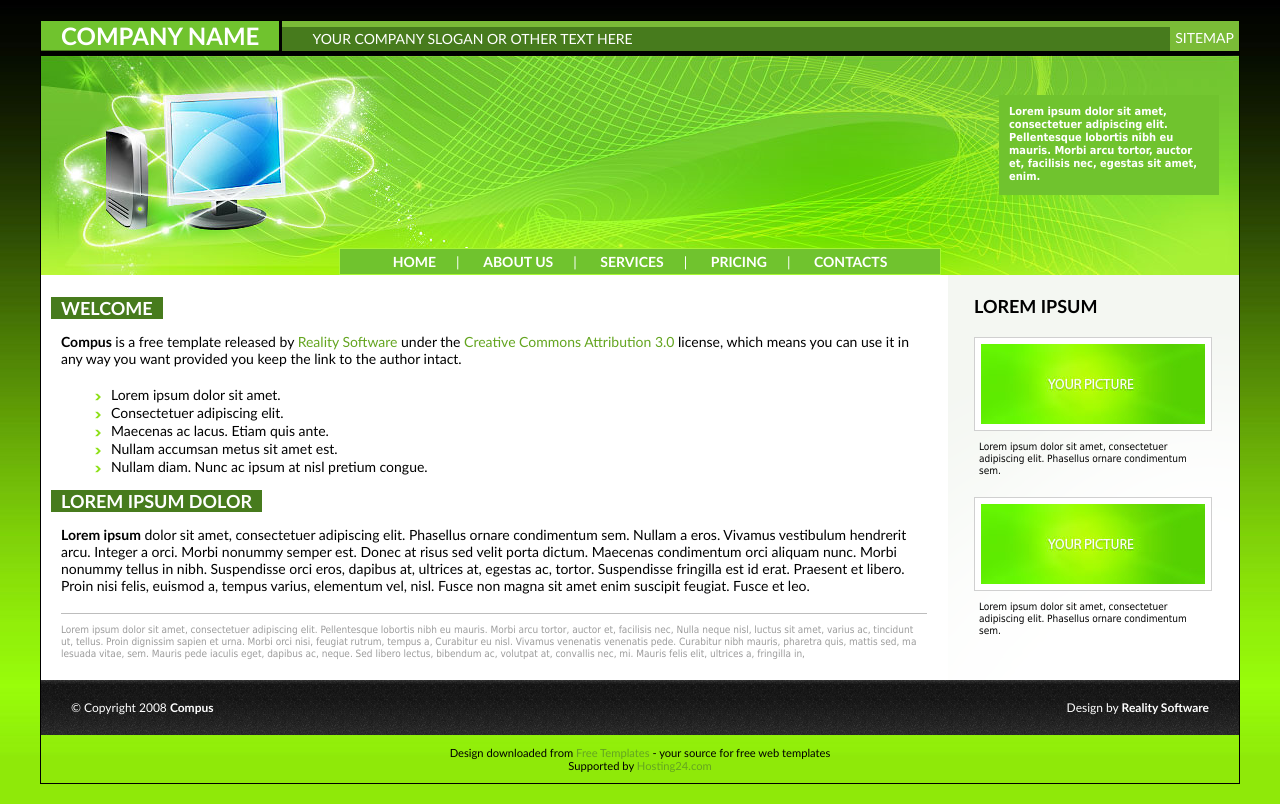
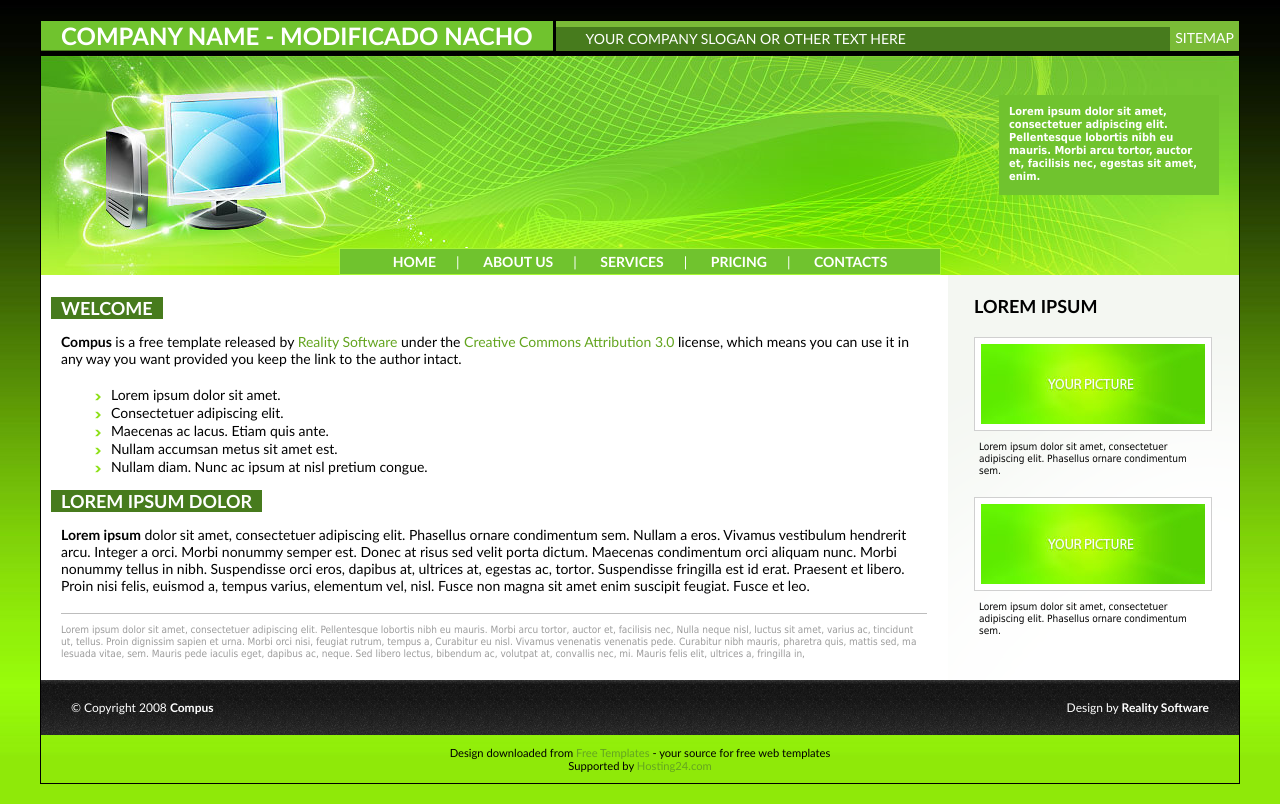
Before and after one commit to Zylonn/z_2ejemplos_python, a plain HTML site: page paginas/index.html in a window 1280 px wide. Drawn offline with Linux system fonts and the light colour scheme.

Commit message:
Seccond Commit

```diff
--- a/paginas/index.html
+++ b/paginas/index.html
@@ -10,7 +10,7 @@
 <body>
 <!-- header -->
 <div id="top">
-<div id="name"><a href="#">Company Name</a></div>
+<div id="name"><a href="#">Company Name - Modificado Nacho</a></div>
 <div id="split"></div>
 <div style="border-top: 6px solid rgb(122, 187, 55); background-color: blue;">
 <div id="slogan"> Your company slogan or other text here</div>
```
